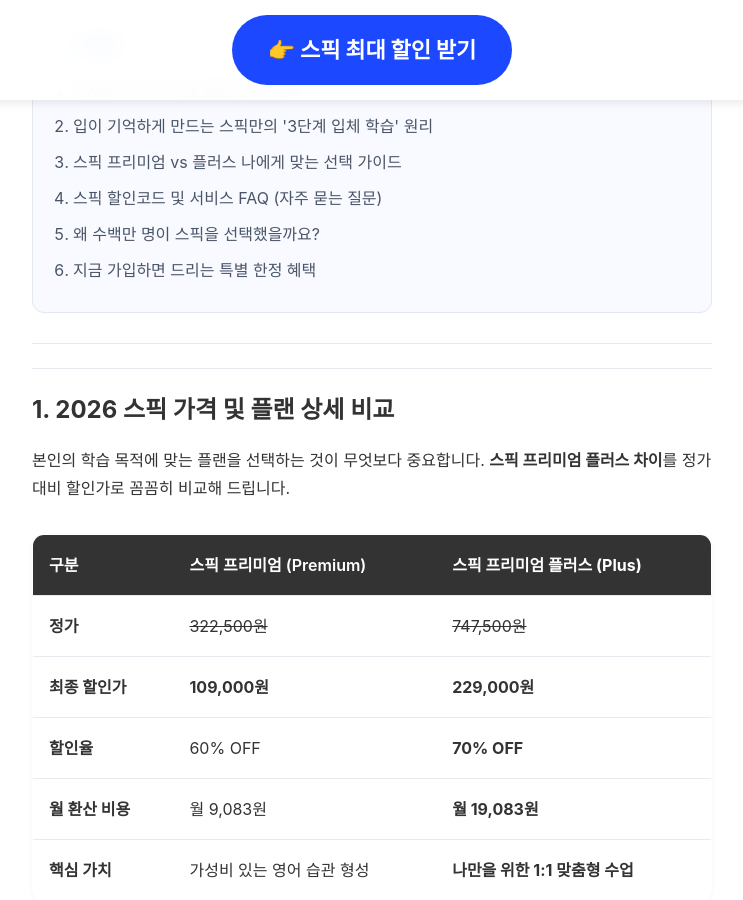
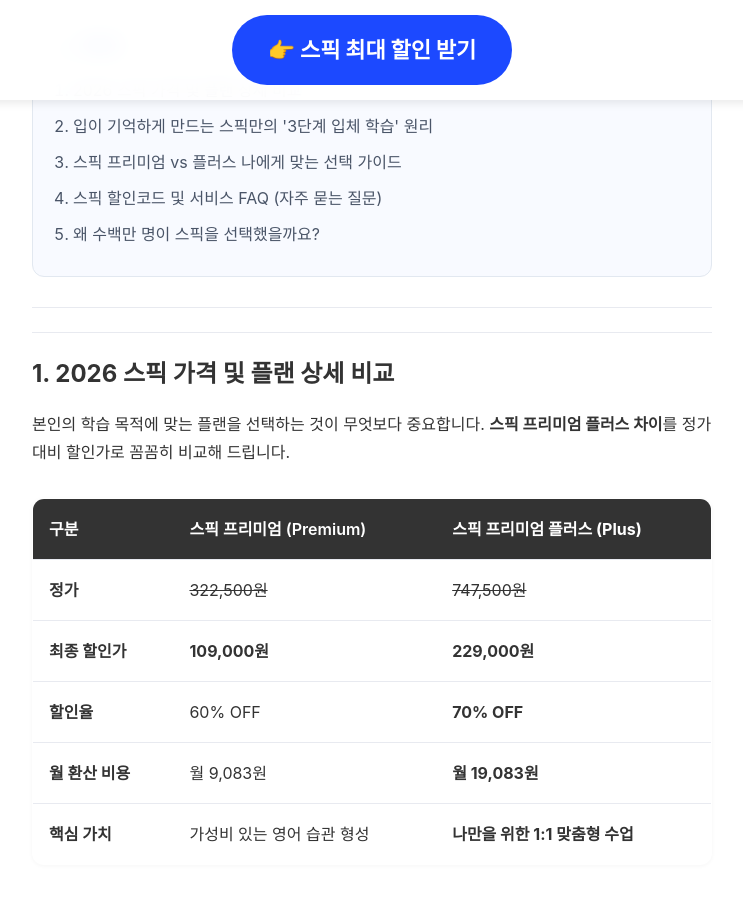
Before and after one commit to kjsjdw/speak_event_page, a Jekyll site: the page built from content/main-page-content.md, in a window 1280 px wide and 900 px high, scrolled down 1001 px. Shown: the whole window, without its empty margins (268-1011 px from the left). Built offline with Jekyll 4.4.1, drawn with Linux system fonts in a browser that asks for light colours; some web fonts are replaced.

Commit message:
01-intro.md 업데이트

```diff
--- a/content/sections/01-intro.md
+++ b/content/sections/01-intro.md
@@ -41,7 +41,6 @@
     <li><a href='#3-스픽-프리미엄-vs-플러스-나에게-맞는-선택-가이드' title='스픽 프리미엄과 플러스 플랜 비교 가이드'>스픽 프리미엄 vs 플러스 나에게 맞는 선택 가이드</a></li>
     <li><a href='#4-스픽-할인코드-및-서비스-faq-자주-묻는-질문' title='스픽 할인코드 및 서비스 자주 묻는 질문'>스픽 할인코드 및 서비스 FAQ (자주 묻는 질문)</a></li>
     <li><a href='#5-왜-수백만-명이-스픽을-선택했을까요' title='스픽을 선택해야 하는 이유 확인하기'>왜 수백만 명이 스픽을 선택했을까요?</a></li>
-    <li><a href='#6-지금-가입하면-드리는-특별-한정-혜택-' title='현재 제공되는 특별 한정 혜택 확인'>지금 가입하면 드리는 특별 한정 혜택 </a></li>
   </ol>
 </div>
 
```
